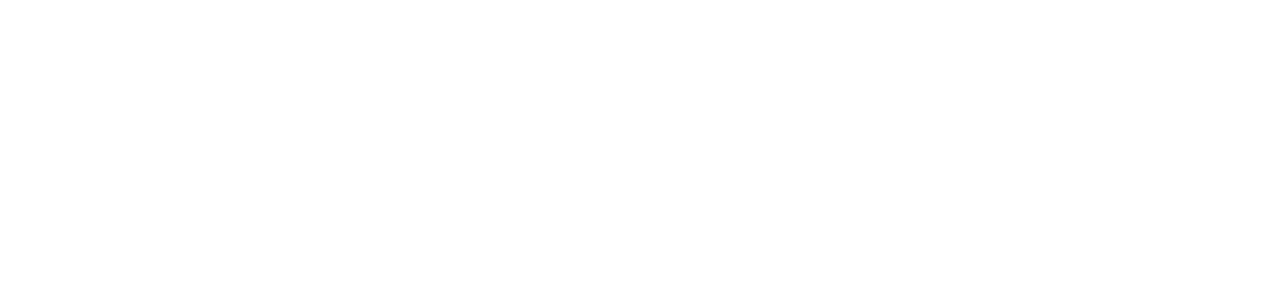
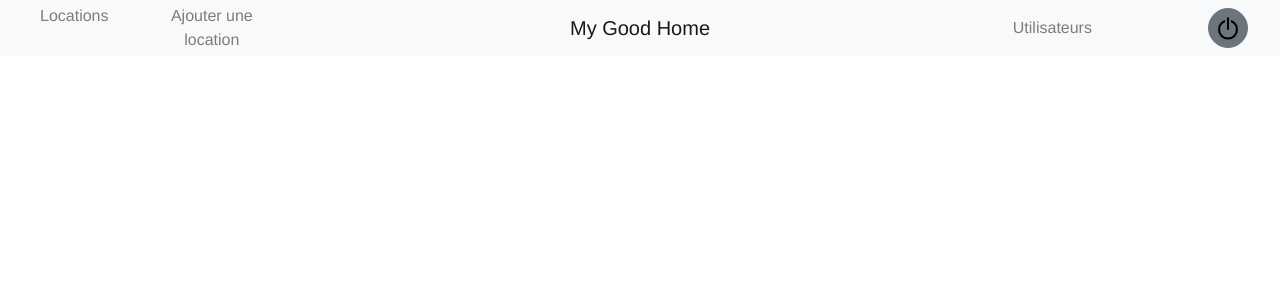
Before and after one commit to NathLg/MyGoodHome, a Vue app in the folder mygoodhome/: page / in a window 1280 px wide. Shown: the top 300 px of the page. Built offline with nearby package versions, Linux system fonts and the light colour scheme.

Commit message:
Add route systeme and pretty header

```diff
--- a/mygoodhome/package.json
+++ b/mygoodhome/package.json
@@ -11,7 +11,8 @@
   },
   "dependencies": {
     "bootstrap-vue": "^2.0.0-rc.11",
-    "vue": "^2.5.2"
+    "vue": "^2.5.2",
+    "vue-router": "^3.0.1"
   },
   "devDependencies": {
     "autoprefixer": "^7.1.2",
@@ -31,7 +32,7 @@
     "friendly-errors-webpack-plugin": "^1.6.1",
     "html-webpack-plugin": "^2.30.1",
     "node-notifier": "^5.1.2",
-    "node-sass": "^4.9.0",
+    "node-sass": "^4.9.1",
     "optimize-css-assets-webpack-plugin": "^3.2.0",
     "ora": "^1.2.0",
     "portfinder": "^1.0.13",
--- a/mygoodhome/src/App.vue
+++ b/mygoodhome/src/App.vue
@@ -1,29 +1,67 @@
 <template>
   <div id="app">
+    <router-view></router-view>
   </div>
 </template>
 
 <script>
 import Vue from 'vue'
+
+import VueRouter from 'vue-router';
+import HomePage from './components/HomePage.vue';
+
 import BootstrapVue from 'bootstrap-vue'
 import 'bootstrap/dist/css/bootstrap.css'
 import 'bootstrap-vue/dist/bootstrap-vue.css'
-
 Vue.use(BootstrapVue);
 
 import globalClasses from'./global-style.scss'
+
+//Rooter Part
+const routes = [
+  { path: '/', component: HomePage },
+  //{ path: '/join', component: Join },
+];
+const router = new VueRouter({routes});
+
 export default {
   name: 'App',
+  router,
+  components: { HomePage, /*Join*/ },
+  data (){
+        return {
+
+        }
+  }
 }
 </script>
 <style lang="scss" scoped>
 #app {
-
   font-family: 'Avenir', Helvetica, Arial, sans-serif;
   -webkit-font-smoothing: antialiased;
   -moz-osx-font-smoothing: grayscale;
   text-align: center;
   color: #2c3e50;
-  margin-top: 60px;
+  .navbar{
+    height: 3.5em;
+    padding : 0.5em 2em;
+    .navbar-brand {
+      margin: 0px auto;
+    }
+    .navbar-nav {
+      display: flex;
+      justify-content: space-between;
+      flex-direction: row !important;
+      width: 20%;
+      .btn{
+        width: 2.5em;
+        height: 2.5em;
+        border-radius: 50%;
+      }
+      .nav-item + .nav-item {
+        margin-left: 2em;
+      }
+    }
+  }
 }
 </style>
--- /dev/null
+++ b/mygoodhome/src/components/HomePage.vue
@@ -0,0 +1,36 @@
+<template>
+    <div class="homepage">
+        <b-navbar variant="light" fixed="top">
+          <b-navbar-nav>
+            <b-nav-item href="#">Locations</b-nav-item>
+            <b-nav-item href="#">Ajouter une location</b-nav-item>
+          </b-navbar-nav>
+          <b-navbar-brand tag="h1" class="mb-0" href="#">
+           {{ brand }}
+          </b-navbar-brand>
+
+          <b-navbar-nav>
+            <b-nav-item href="#">Utilisateurs</b-nav-item>
+            <b-button>
+              <img width="20px" height="25px" src="/static/Disconnect-btn.svg"/>
+            </b-button>
+          </b-navbar-nav>
+        </b-navbar>
+    </div>
+</template>
+<script>
+export default {
+    name: 'HomePage',
+    data (){
+        return {
+            brand: 'My Good Home'
+        }
+    }
+}
+</script>
+
+<style lang="scss" scoped>
+.header{
+    background-color: blue;
+}
+</style>
--- a/mygoodhome/src/global-style.scss
+++ b/mygoodhome/src/global-style.scss
@@ -0,0 +1,25 @@
+/* Header Bar */
+.navbar{
+    height: 3.5em;
+    padding : 0.5em 2em;
+    //Titre / Logo app
+    .navbar-brand {
+      margin: 0px auto;
+    }
+    //Navigation
+    .navbar-nav {
+      display: flex;
+      justify-content: space-between;
+      flex-direction: row !important;
+      width: 20%;
+      .btn{
+        width: 2.5em;
+        height: 2.5em;
+        border-radius: 25px;
+        padding: 0px;
+      }
+      .nav-item + .nav-item {
+        margin-left: 2em;
+      }
+    }
+  }
```
Also changed, not shown: mygoodhome/src/main.js (+11 -2 lines), mygoodhome/static/Disconnect-btn.svg (added), 2 other files (tests, documents, lock files or other folders).
